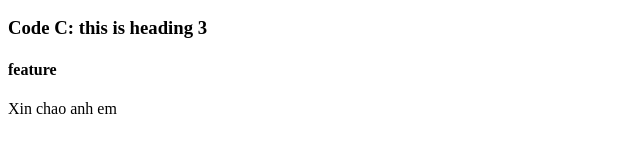
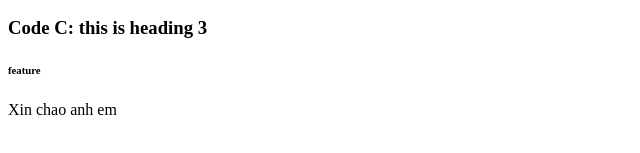
Before and after one commit to nhannthv/HOC-GIT, a plain HTML site: page index.html in a window 1280 px wide. Shown: the part 143-296 px from the top of the page, 0-640 px from the left. Drawn offline with Linux system fonts and the light colour scheme.

Commit message:
h4 to h6

```diff
--- a/index.html
+++ b/index.html
@@ -3,5 +3,5 @@
 <h2>Code B: This is heading 2</h2>
 
 <h3>Code C: this is heading 3</h3>
-<h4>feature</h4>
+<h6>feature</h6>
 <p>Xin chao anh em</p>
```
